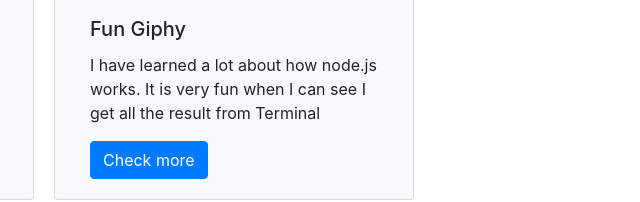
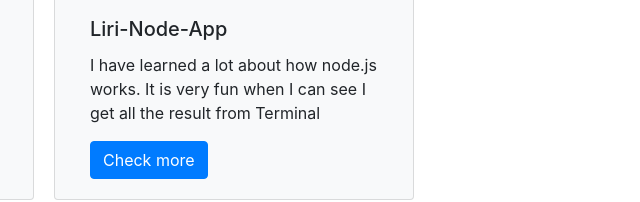
Before and after one commit to littlefish-tech/ProBioPage, a plain HTML site: page portfolio.html in a window 1280 px wide. Shown: the part 1625-1827 px from the top of the page, 421-1061 px from the left. Drawn offline with nearby package versions, Linux system fonts and the light colour scheme; no server answers.

Commit message:
update portfolio liri name

```diff
--- a/portfolio.html
+++ b/portfolio.html
@@ -104,7 +104,7 @@
             <div class="card col-lg-4 col-md-5 col-sm-5 bg-light" style="width: 18rem;">
                     <img class="card-img-top" src="images/lirinode.png" style="height: 300px;" alt="Card image cap">
                     <div class="card-body">
-                      <h5 class="card-title">Fun Giphy</h5>
+                      <h5 class="card-title">Liri-Node-App</h5>
                       <p class="card-text">I have learned a lot about how node.js works. It is very fun when I can see I get all the result from Terminal</p>
                       <a href="https://littlefish-tech.github.io/liri-node-app/" class="btn btn-primary">Check more</a>
                     </div>
```
